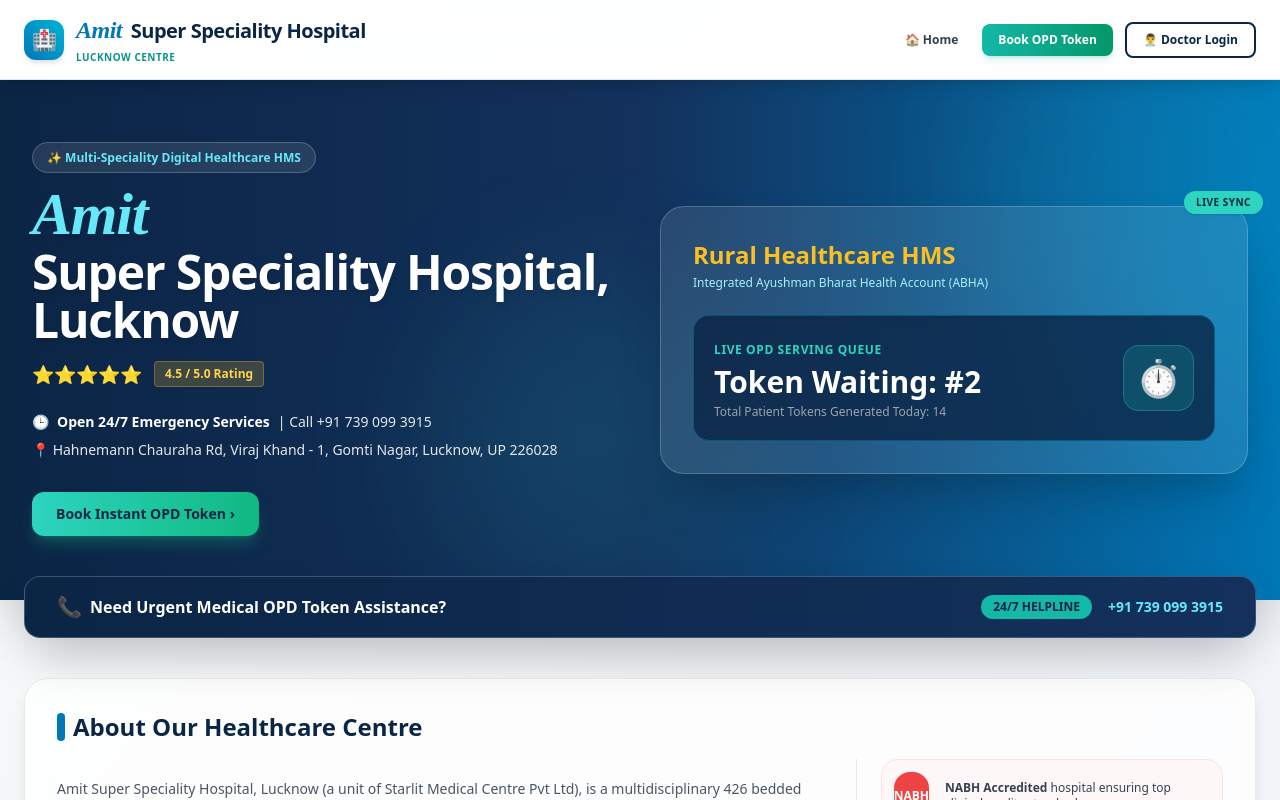
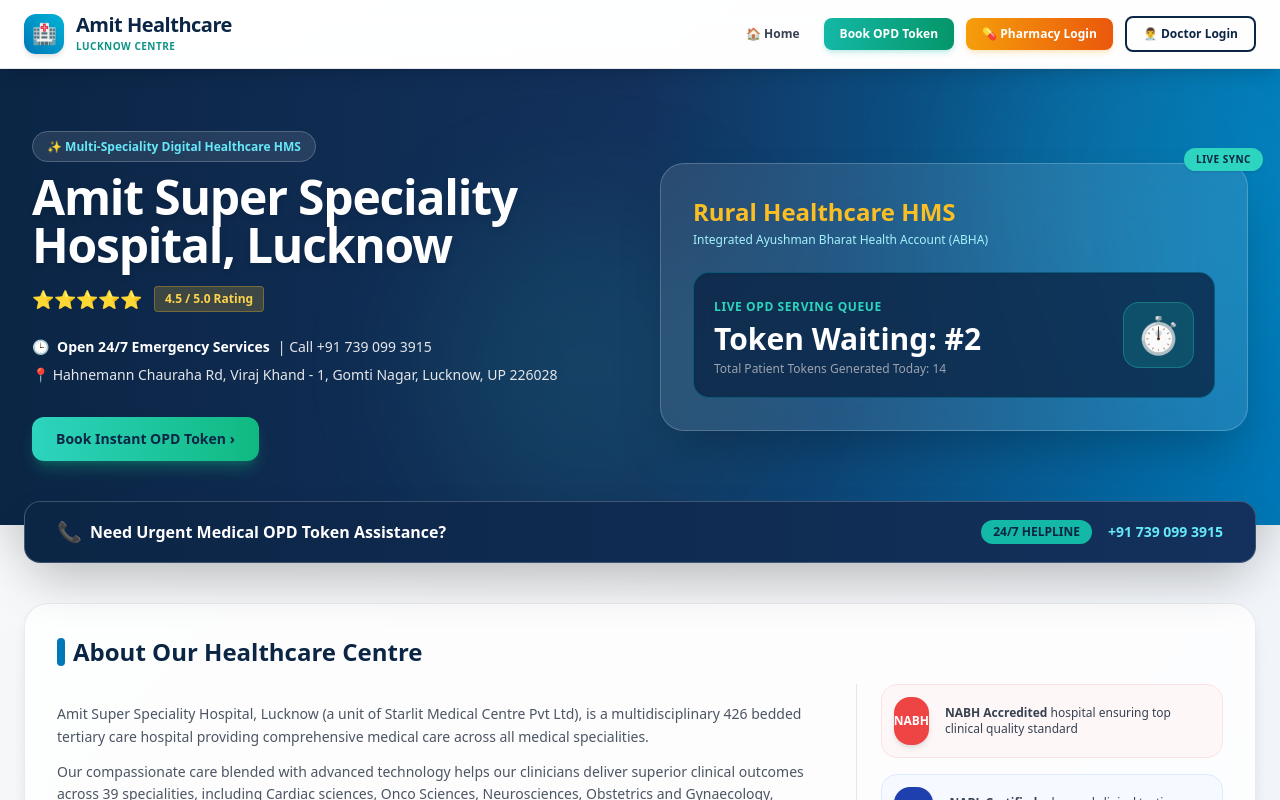
Before and after one commit to amitkushwaha18/rural-healthcare-hms, a React (Create React App) app in the folder rural-healthcare-hms/client/: page / in a window 1280 px wide. Shown: the top 800 px of the page. Built offline with nearby package versions, Linux system fonts and the light colour scheme.

Commit message:
Fixed profile image path

```diff
--- a/rural-healthcare-hms/client/src/App.js
+++ b/rural-healthcare-hms/client/src/App.js
@@ -1,12 +1,14 @@
 import React, { useState } from 'react';
 import Navbar from './components/Navbar';
 import DoctorDashboard from './pages/DoctorDashboard';
+import PharmacyManager from './components/PharmacyManager';
 import API from './services/api';
 
 function App() {
   const [isLoggedIn, setIsLoggedIn] = useState(false);
   const [showLogin, setShowLogin] = useState(false);
   const [showAppointment, setShowAppointment] = useState(false);
+  const [showPharmacyView, setShowPharmacyView] = useState(false);
 
   const [mobileNumber, setMobileNumber] = useState('');
   const [symptoms, setSymptoms] = useState('');
@@ -64,6 +66,10 @@ function App() {
     );
   }
 
+  if (showPharmacyView) {
+    return <PharmacyManager onBack={() => setShowPharmacyView(false)} />;
+  }
+
   const specialitiesList = [
     { name: 'GI Sciences', icon: '➕' },
     { name: 'Liver Transplant and Biliary Sciences', icon: '🫁' },
@@ -93,12 +99,13 @@ function App() {
   return (
     <div className="min-h-screen bg-gradient-to-br from-slate-50 via-gray-100 to-blue-50 flex flex-col font-sans relative">
       <Navbar
-        onGoHome={() => {}}
+        onGoHome={() => setShowPharmacyView(false)}
         onOpenLogin={() => setShowLogin(true)}
         onOpenAppointment={() => setShowAppointment(true)}
+        onOpenPharmacy={() => setShowPharmacyView(true)}
       />
 
-      {/* Hero Banner */}
+      {/* Hero Banner Section */}
       <section className="bg-gradient-to-r from-[#0b2545] via-[#13315c] to-[#0077b6] text-white py-16 px-8 relative overflow-hidden shadow-2xl">
         <div className="absolute top-0 right-0 w-96 h-96 bg-cyan-400/10 rounded-full blur-3xl -mr-20 -mt-20"></div>
         <div className="absolute bottom-0 left-1/3 w-80 h-80 bg-teal-400/10 rounded-full blur-3xl"></div>
@@ -108,9 +115,8 @@ function App() {
             <span className="bg-white/10 text-cyan-300 text-xs px-3.5 py-1.5 rounded-full font-bold border border-white/20 backdrop-blur">
               ✨ Multi-Speciality Digital Healthcare HMS
             </span>
-            <h2 className="text-4xl md:text-5xl font-black leading-tight tracking-tight drop-shadow-md">
-              <span className="font-serif italic text-6xl text-cyan-300 block mb-1" style={{ fontFamily: 'cursive' }}>Amit</span>
-              Super Speciality Hospital, Lucknow
+            <h2 className="text-4xl md:text-5xl font-black leading-tight tracking-tight drop-shadow-md text-white">
+              Amit Super Speciality Hospital, Lucknow
             </h2>
             <div className="flex items-center gap-3">
               <div className="flex text-yellow-400 text-lg">⭐⭐⭐⭐⭐</div>
@@ -120,7 +126,7 @@ function App() {
               <p className="flex items-center gap-2">🕒 <span className="font-bold text-white">Open 24/7 Emergency Services</span> | Call +91 739 099 3915</p>
               <p className="flex items-center gap-2">📍 Hahnemann Chauraha Rd, Viraj Khand - 1, Gomti Nagar, Lucknow, UP 226028</p>
             </div>
-            <div className="pt-4">
+            <div className="pt-4 flex items-center gap-4">
               <button
                 onClick={() => setShowAppointment(true)}
                 className="bg-gradient-to-r from-teal-400 to-emerald-500 hover:from-teal-500 hover:to-emerald-600 text-[#0b2545] text-sm px-6 py-3 rounded-xl font-extrabold transition shadow-lg shadow-emerald-500/30 cursor-pointer transform hover:-translate-y-0.5"
--- a/rural-healthcare-hms/client/src/components/Navbar.jsx
+++ b/rural-healthcare-hms/client/src/components/Navbar.jsx
@@ -1,6 +1,6 @@
 import React from 'react';
 
-const Navbar = ({ onGoHome, onOpenLogin, onOpenAppointment }) => {
+const Navbar = ({ onGoHome, onOpenLogin, onOpenAppointment, onOpenPharmacy }) => {
   return (
     <header className="bg-white/90 backdrop-blur-md shadow-lg border-b sticky top-0 z-50">
       <div className="max-w-7xl mx-auto px-6 py-3.5 flex justify-between items-center">
@@ -13,7 +13,7 @@ const Navbar = ({ onGoHome, onOpenLogin, onOpenAppointment }) => {
           </div>
           <div>
             <h1 className="font-extrabold text-xl text-[#0b2545] tracking-tight leading-none group-hover:text-[#0077b6] transition">
-              <span className="font-serif italic text-2xl text-[#0077b6] mr-1" style={{ fontFamily: 'cursive' }}>Amit</span> Super Speciality Hospital
+              Amit Healthcare
             </h1>
             <p className="text-[10px] text-teal-600 font-bold mt-1 tracking-wider uppercase">LUCKNOW CENTRE</p>
           </div>
@@ -33,6 +33,12 @@ const Navbar = ({ onGoHome, onOpenLogin, onOpenAppointment }) => {
             Book OPD Token
           </button>
           <button
+            onClick={onOpenPharmacy}
+            className="bg-gradient-to-r from-amber-500 to-orange-600 hover:from-amber-600 hover:to-orange-700 text-white text-xs px-4 py-2 rounded-lg font-bold shadow-md shadow-amber-500/20 transition cursor-pointer"
+          >
+            💊 Pharmacy Login
+          </button>
+          <button
             onClick={onOpenLogin}
             className="border-2 border-[#0b2545] text-[#0b2545] hover:bg-[#0b2545] hover:text-white text-xs px-4 py-2 rounded-lg font-bold transition cursor-pointer"
           >
```
Also changed, not shown: rural-healthcare-hms/client/public/profile.jpg (added), 1 other file (tests, documents, lock files or other folders).
